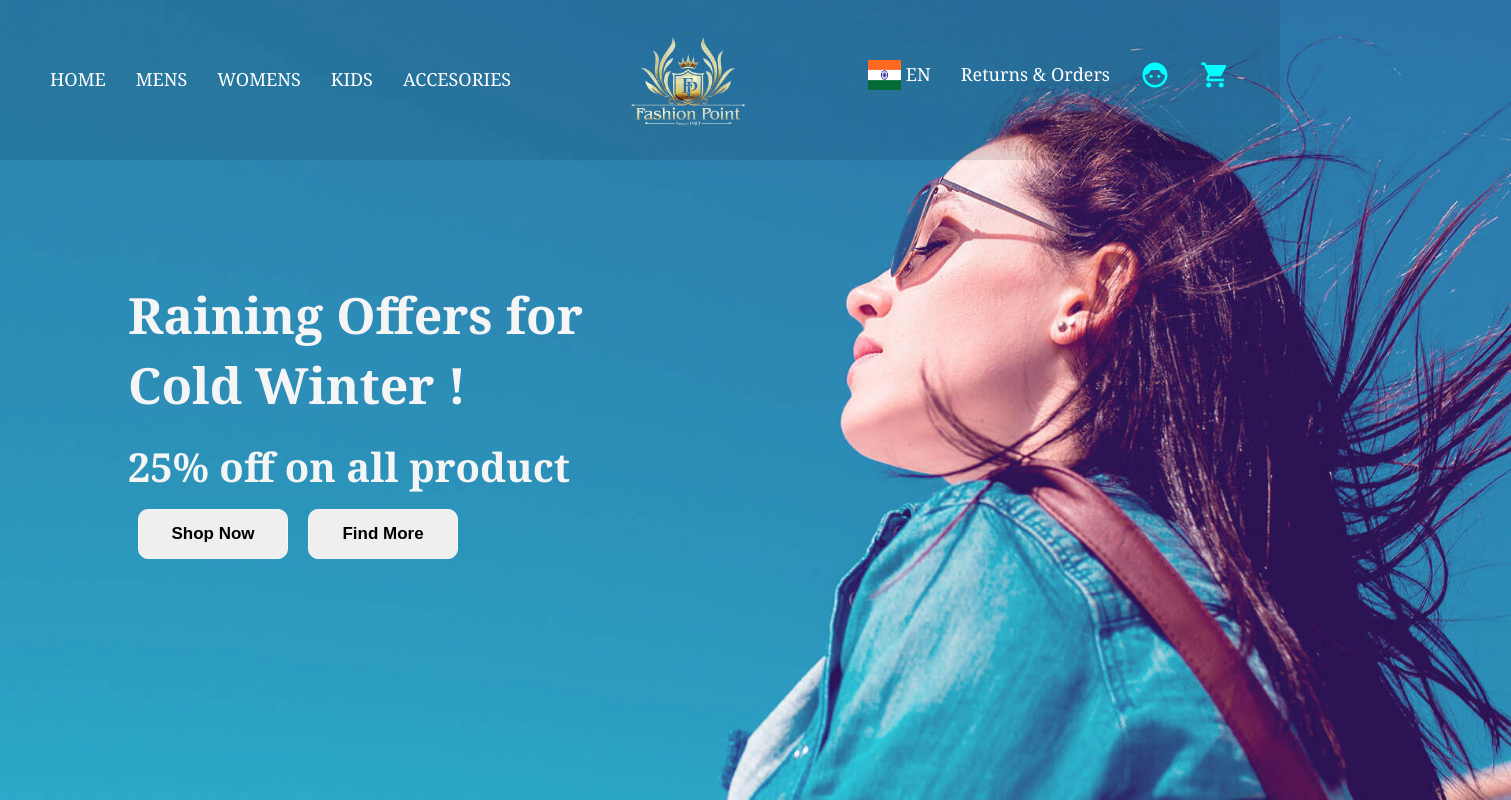
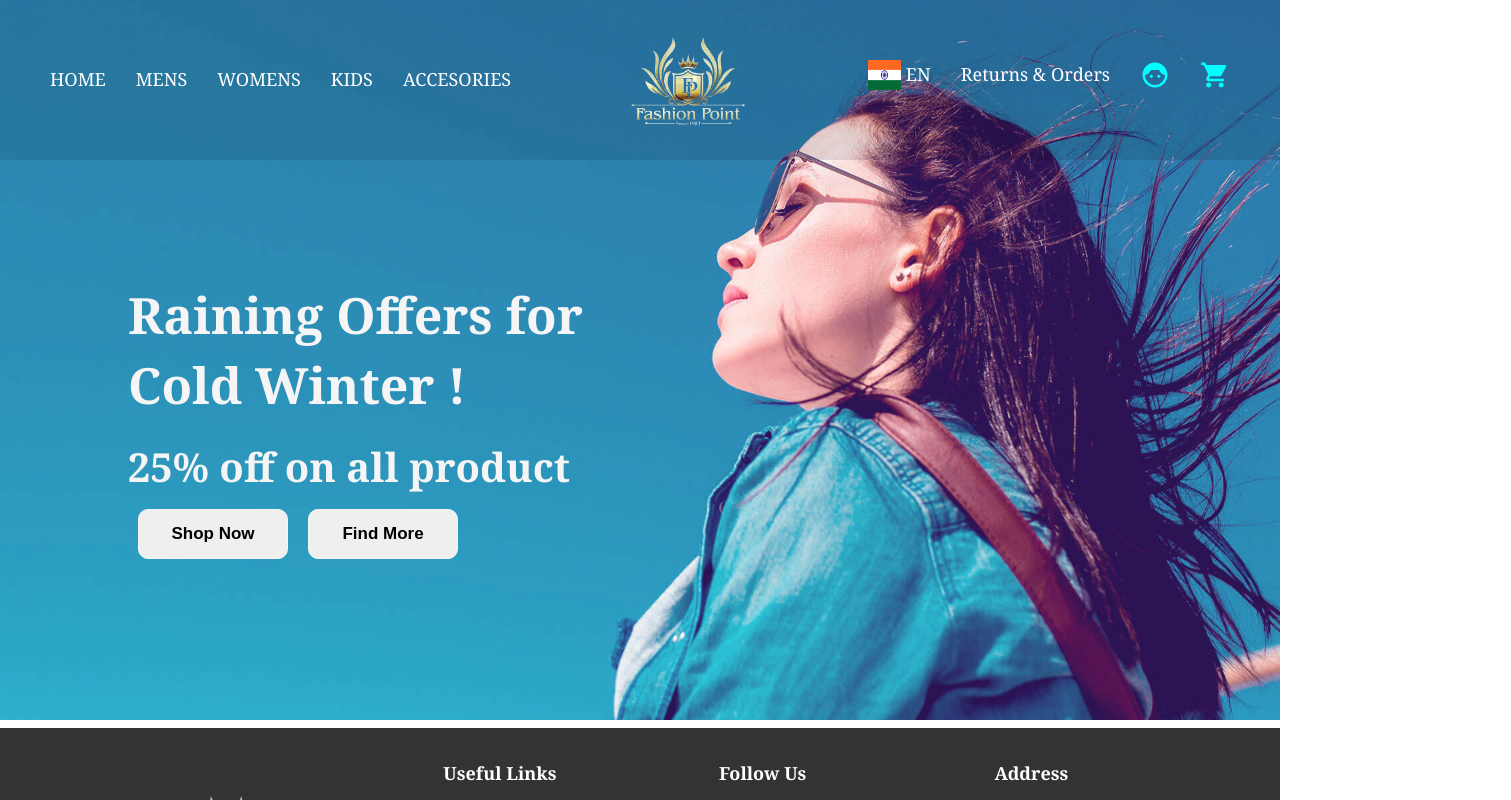
Before and after one commit to YashSakharkar/fashion-point, a React (Create React App) app: page / in a window 1280 px wide. Shown: the top 800 px of the page, 1511 px wide, since content can reach past the window. Built offline with nearby package versions, Linux system fonts and the light colour scheme.

Commit message:
commited

```diff
--- a/src/Banner/Banner.css
+++ b/src/Banner/Banner.css
@@ -1,8 +1,8 @@
 
 
 .body-banner-image img{
-    width: fit-content;
-    height:850px;
+    width: 100%;
+    /* height:850px; */
 }
 .banner-header {
     position: absolute;
--- a/src/Header/Header.css
+++ b/src/Header/Header.css
@@ -26,6 +26,7 @@
 
 
  .container{
+  width: 100%;
     display: flex;
     justify-content: space-between;
     align-items: center;
@@ -46,6 +47,7 @@
 
   width: 150px;
   height: auto;
+
  }
  .language-logo{
    display: flex;
```
